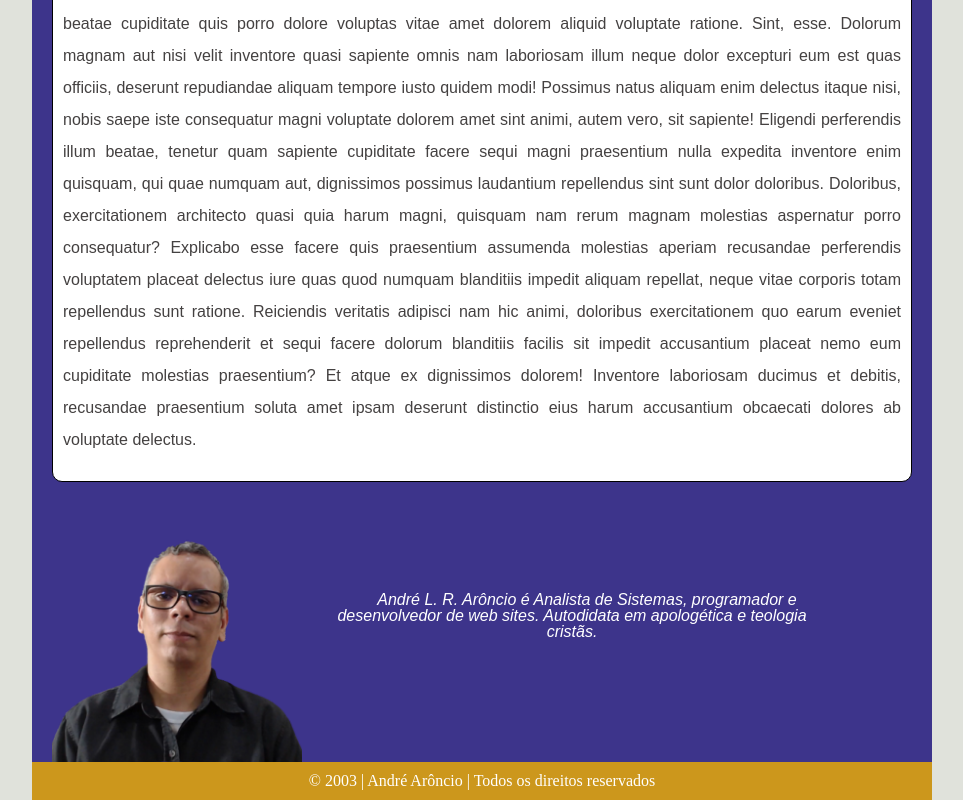
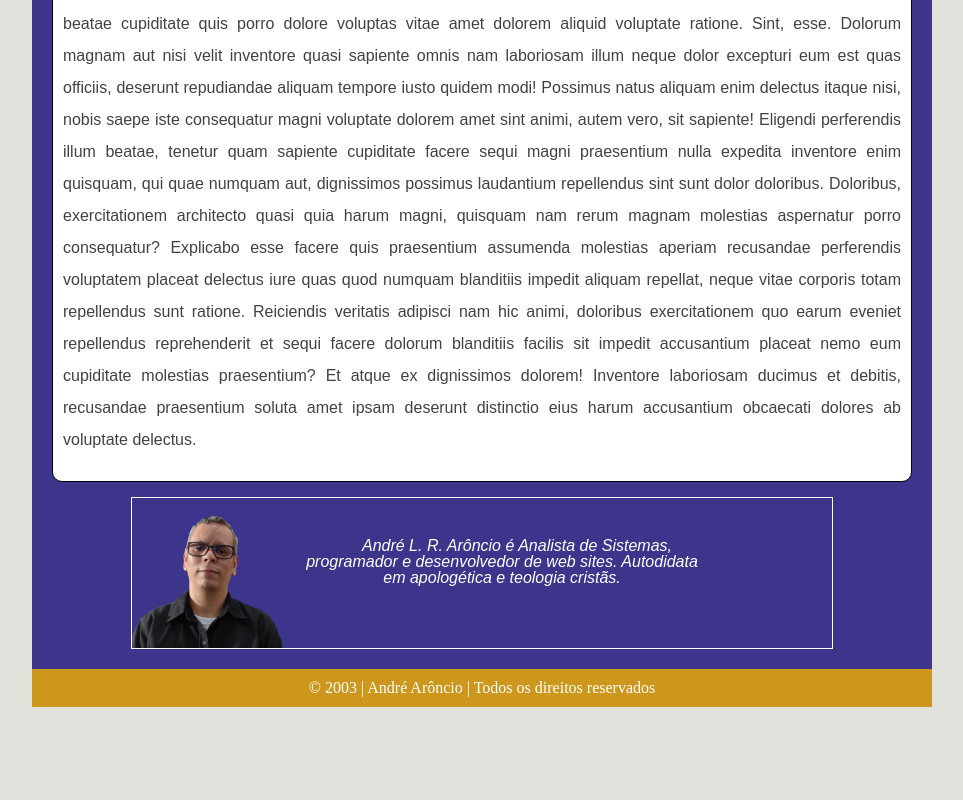
Before and after one commit to andrelra/meu_portifolio, a plain HTML site: page pages/blog.html in a window 1280 px wide. Shown: the part 3077-3877 px from the top of the page, without its empty margins (158-1121 px from the left). After the commit the page ends 3784 px from the top, so only its background shows below. Drawn offline with nearby package versions, Linux system fonts and the light colour scheme.

Commit message:
Ajuste de foto e descrição do autor

```diff
--- a/pages/css/styleblog.css
+++ b/pages/css/styleblog.css
@@ -196,23 +196,27 @@ ol {
 
 #autor {
     display: flex;
-
-    margin-top: 10px;
+    max-width: 700px;
+    margin: auto;
+    border: 1px solid white;
+    margin-top: 15px;
 }
 
 #foto {
-    max-width: 250px;
     position: relative;
-    top: 20px;
+    bottom: 0;
+    max-width: 150px;
 }
 
 #descricao-foto {
-    width: 500px;
+    margin-top: 30px;
+    margin-left: 10px;
     color: var(--cor0);
-    padding: 100px 20px;
+    padding: 10px;
     text-align: center;
     line-height: 1;
     font-style: italic;
+    max-width: 400px;
 
 }
 
```
